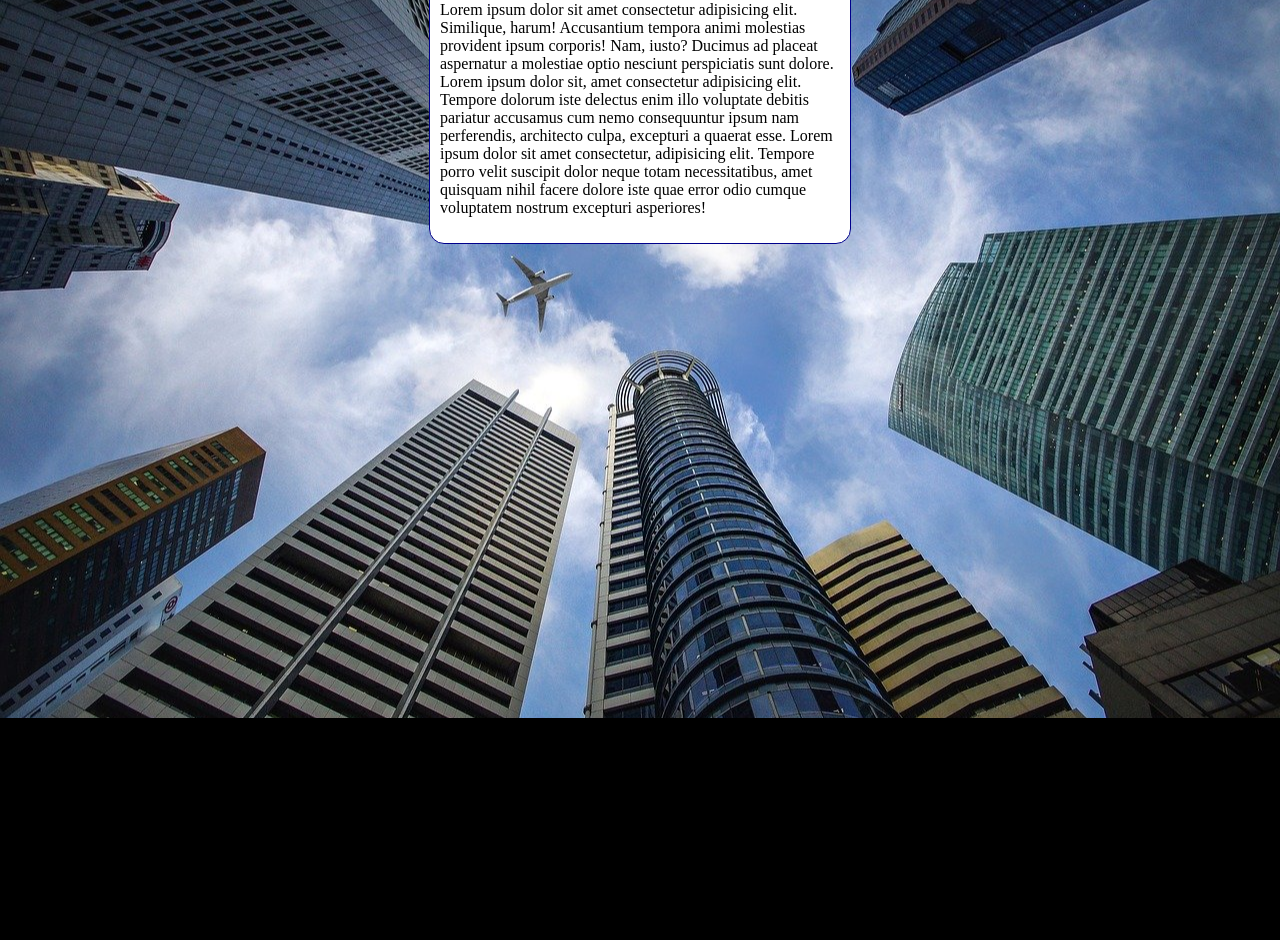
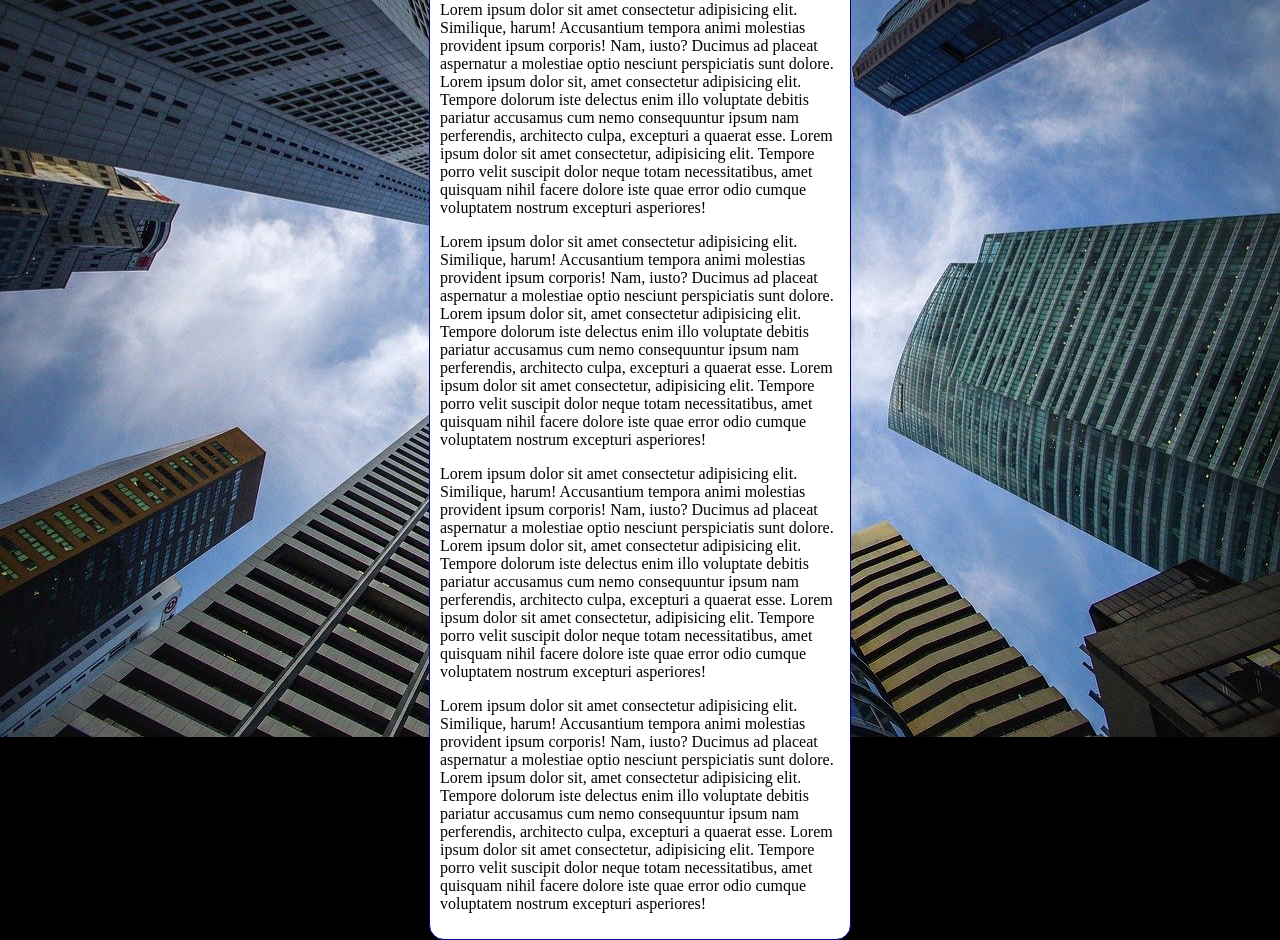
Before and after one commit to Leonardo-dev18/hmtl-css, a plain HTML site: page exercicios/ex022/fundo006.html in a window 1280 px wide. Shown: the part 98-1038 px from the top of the page. Before the commit the page ends 816 px from the top, so only its background shows below. Drawn offline with Linux system fonts and the light colour scheme.

Commit message:
Update fundo006.html

```diff
--- a/exercicios/ex022/fundo006.html
+++ b/exercicios/ex022/fundo006.html
@@ -28,6 +28,9 @@
     <main>
         <h1>Teste de Imagem de Fundo</h1>
         <p>Lorem ipsum dolor sit amet consectetur adipisicing elit. Similique, harum! Accusantium tempora animi molestias provident ipsum corporis! Nam, iusto? Ducimus ad placeat aspernatur a molestiae optio nesciunt perspiciatis sunt dolore. Lorem ipsum dolor sit, amet consectetur adipisicing elit. Tempore dolorum iste delectus enim illo voluptate debitis pariatur accusamus cum nemo consequuntur ipsum nam perferendis, architecto culpa, excepturi a quaerat esse. Lorem ipsum dolor sit amet consectetur, adipisicing elit. Tempore porro velit suscipit dolor neque totam necessitatibus, amet quisquam nihil facere dolore iste quae error odio cumque voluptatem nostrum excepturi asperiores!</p>
+        <p>Lorem ipsum dolor sit amet consectetur adipisicing elit. Similique, harum! Accusantium tempora animi molestias provident ipsum corporis! Nam, iusto? Ducimus ad placeat aspernatur a molestiae optio nesciunt perspiciatis sunt dolore. Lorem ipsum dolor sit, amet consectetur adipisicing elit. Tempore dolorum iste delectus enim illo voluptate debitis pariatur accusamus cum nemo consequuntur ipsum nam perferendis, architecto culpa, excepturi a quaerat esse. Lorem ipsum dolor sit amet consectetur, adipisicing elit. Tempore porro velit suscipit dolor neque totam necessitatibus, amet quisquam nihil facere dolore iste quae error odio cumque voluptatem nostrum excepturi asperiores!</p>
+        <p>Lorem ipsum dolor sit amet consectetur adipisicing elit. Similique, harum! Accusantium tempora animi molestias provident ipsum corporis! Nam, iusto? Ducimus ad placeat aspernatur a molestiae optio nesciunt perspiciatis sunt dolore. Lorem ipsum dolor sit, amet consectetur adipisicing elit. Tempore dolorum iste delectus enim illo voluptate debitis pariatur accusamus cum nemo consequuntur ipsum nam perferendis, architecto culpa, excepturi a quaerat esse. Lorem ipsum dolor sit amet consectetur, adipisicing elit. Tempore porro velit suscipit dolor neque totam necessitatibus, amet quisquam nihil facere dolore iste quae error odio cumque voluptatem nostrum excepturi asperiores!</p>
+        <p>Lorem ipsum dolor sit amet consectetur adipisicing elit. Similique, harum! Accusantium tempora animi molestias provident ipsum corporis! Nam, iusto? Ducimus ad placeat aspernatur a molestiae optio nesciunt perspiciatis sunt dolore. Lorem ipsum dolor sit, amet consectetur adipisicing elit. Tempore dolorum iste delectus enim illo voluptate debitis pariatur accusamus cum nemo consequuntur ipsum nam perferendis, architecto culpa, excepturi a quaerat esse. Lorem ipsum dolor sit amet consectetur, adipisicing elit. Tempore porro velit suscipit dolor neque totam necessitatibus, amet quisquam nihil facere dolore iste quae error odio cumque voluptatem nostrum excepturi asperiores!</p>
     </main>
 </body>
 </html>
```
